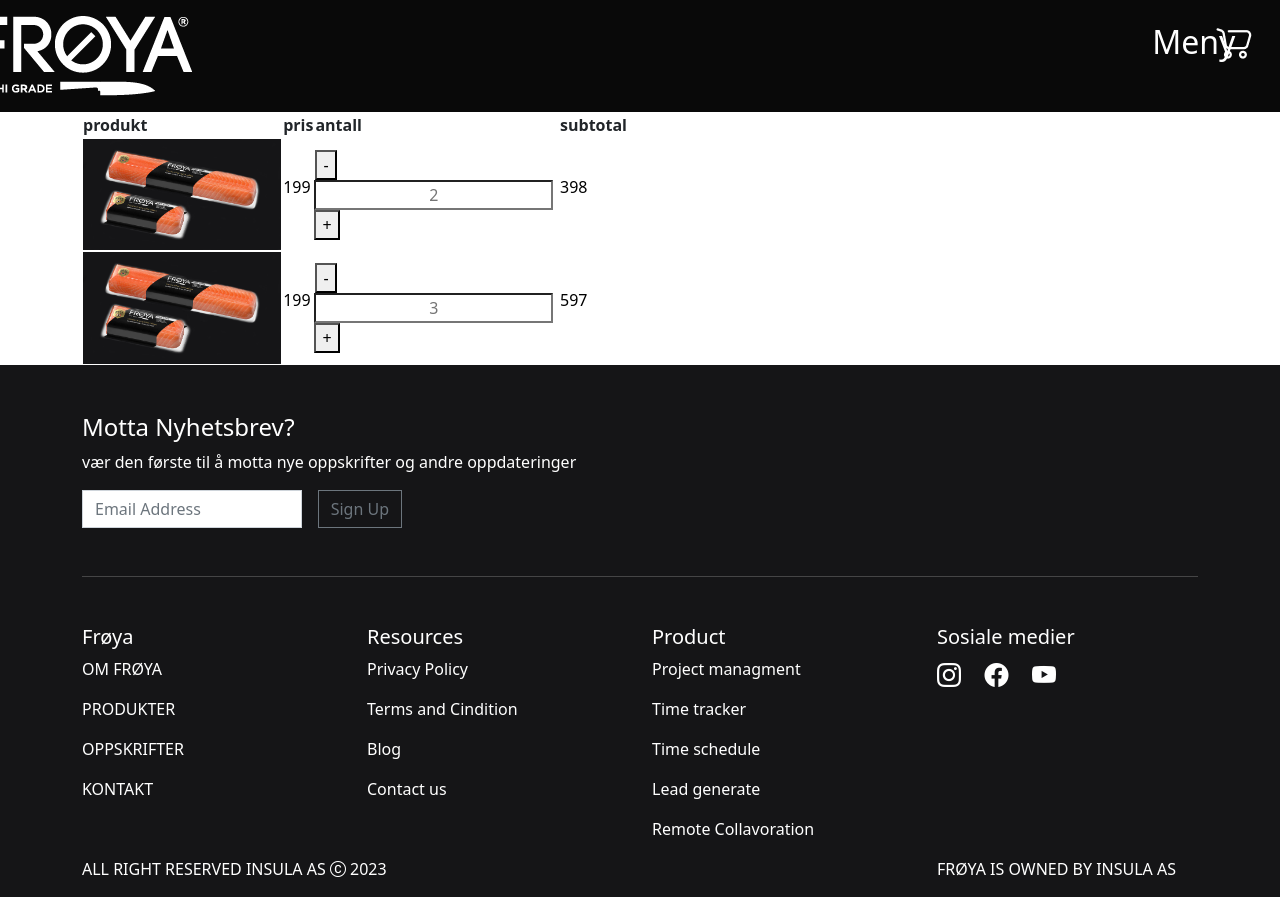
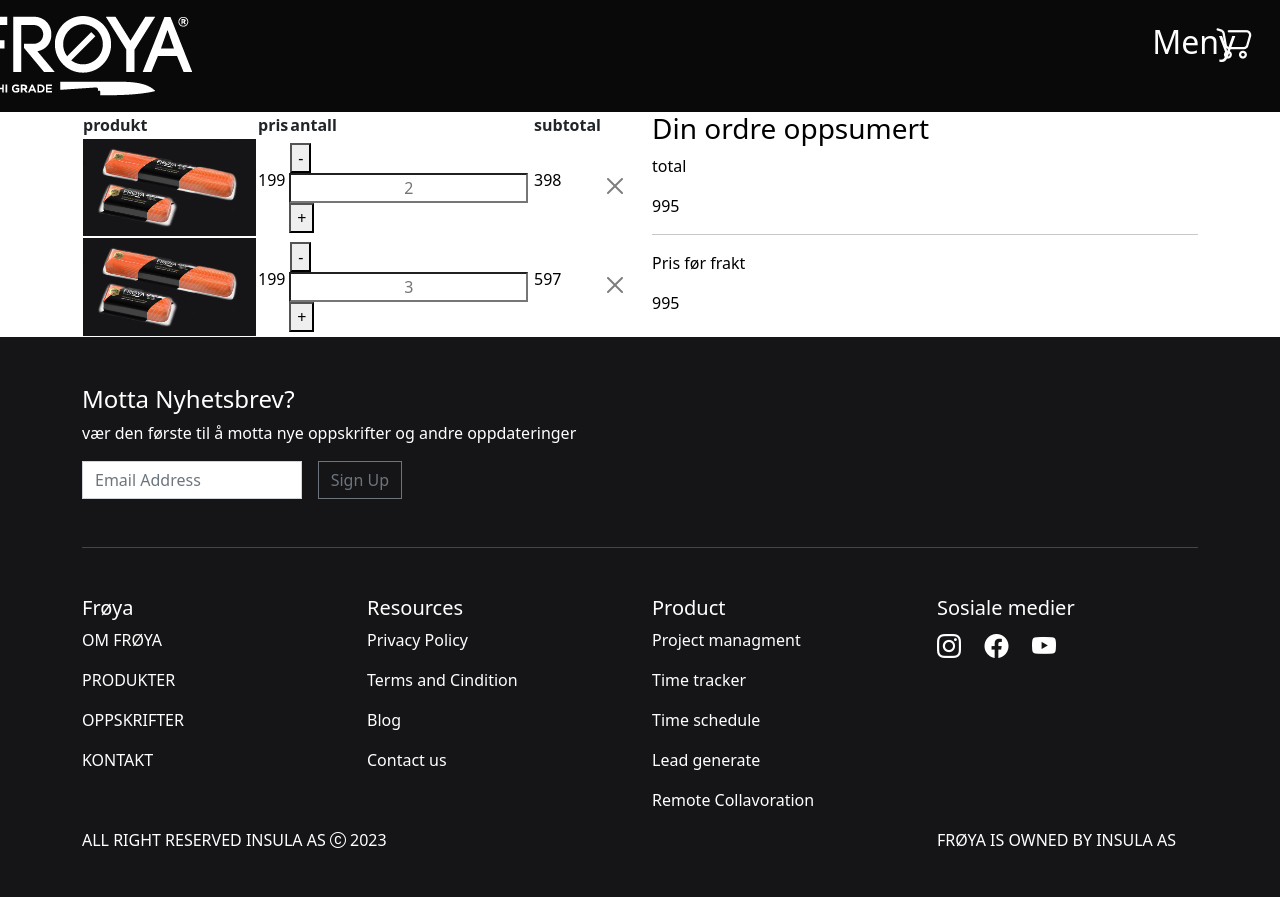
Before and after one commit to FlyingPastaGuy/Froya-fisk, a Vue app in the folder froya/: page /handlekruv in a window 1280 px wide. After the commit the page ends 868 px from the top, so only its background shows below. Built offline with nearby package versions, Linux system fonts and the light colour scheme.

Commit message:
handlekurv kode ferdig mangler lokallagring

```diff
--- a/froya/src/components/Norwegian-site/PayoutPage/PayoutNor.vue
+++ b/froya/src/components/Norwegian-site/PayoutPage/PayoutNor.vue
@@ -18,20 +18,29 @@
                                 <td><p>{{product.ProductPrice}}</p></td>
                                 <td>
                                     <div class="input-group">
-                                        <input type="button" value="-" class="length">
+                                        <input type="button" value="-" class="length" @click="reduseproduct(i)">
                                         <input type="text" :placeholder="product.ProductAmount" class="length text-center">
                                         <input type="button" value="+" class="length" @click="addproduct(i)">
                                     </div>
 
                                 </td>
                                 <td><p>{{product.ProductSubtotal}}</p></td>
-
+                                <td><input type="button" value="" class="btn-close" @click="deleteProduct(i)"></td>
                             </tr>
                         </tbody>
                     </table>
                 </div>
                 <div class="col">
-
+                    <div>
+                        <h3>Din ordre oppsumert</h3>
+                        <div>
+                            <p>total</p>
+                            <p>{{productTotal}}</p>
+                            <hr>
+                            <p>Pris før frakt</p>
+                            <p>{{productTotal}}</p>
+                        </div>
+                    </div>
                 </div>
             </div>
         </article>
@@ -39,7 +48,7 @@
 </template>
 
 <script>
-import { reactive } from 'vue'
+import { reactive, ref } from 'vue'
 //import PayoutItem from './PayoutItem.vue'
 export default {
 //components: { PayoutItem },
@@ -59,6 +68,16 @@ export default {
             }
         ])
 
+let productTotal = ref(0)
+
+const updateTotal = () => {
+    productTotal.value = 0
+
+    for(let i = 0; i< producktArray.length; i++){
+        productTotal.value = productTotal.value + producktArray[i].ProductSubtotal
+    }
+
+}
 
 const addproduct = (e) => {
 
@@ -68,9 +87,36 @@ const addproduct = (e) => {
     producktArray[e].ProductSubtotal = NewSubtotal
     producktArray[e].ProductAmount == updateAmount
 
-    alert(producktArray[e].ProductSubtotal)
+    //alert(producktArray[e].ProductSubtotal)
+
+    updateTotal();
 
 }
+
+const reduseproduct = (e) => {
+    if(producktArray[e].ProductAmount > 1){
+        let updateAmount = producktArray[e].ProductAmount--
+        let NewSubtotal = producktArray[e].ProductSubtotal - producktArray[e].ProductPrice  ;
+
+        producktArray[e].ProductSubtotal = NewSubtotal
+        producktArray[e].ProductAmount == updateAmount
+
+        alert(producktArray[e].ProductSubtotal)
+    }else{
+        deleteProduct(e)
+    }
+    updateTotal();
+}
+
+const deleteProduct = (e) => {
+    if(confirm("er du sikker på at du ønsker å fjerne dette produktet") == true){
+        producktArray.shift(e)
+    }else{
+        return false
+    }
+    updateTotal();
+}
+
 
 const getProductImage = (e) => {
             let ProductImage;
@@ -83,10 +129,16 @@ const getProductImage = (e) => {
             return ProductImage;
         }
 
+        updateTotal();
+
         return{
             producktArray,
             getProductImage,
-            addproduct
+            addproduct,
+            reduseproduct,
+            updateTotal,
+            productTotal,
+            deleteProduct
         }
     },
 }
@@ -94,7 +146,7 @@ const getProductImage = (e) => {
 
 
 <style scoped>
-p{
+p,h1,h2,h3{
     color: #000;
 }
 </style>
--- a/froya/src/components/Norwegian-site/ProductPage/Products/MidLoin350gNor.vue
+++ b/froya/src/components/Norwegian-site/ProductPage/Products/MidLoin350gNor.vue
@@ -74,6 +74,7 @@ export default {
 
         }
 
+
         return{
             amount,
             addProduct,
--- a/froya/src/service/productNorService.js
+++ b/froya/src/service/productNorService.js
@@ -42,14 +42,8 @@ const productNorService = (function(){
     const getAllProductsNor = () => {
         return productNor
     }
-
-    const addAmount = (e) => {
-        return productNor[e].ProductAmount++
-    }
-
     return{
         getAllProductsNor,
-        addAmount
     }
 }());
 
```
